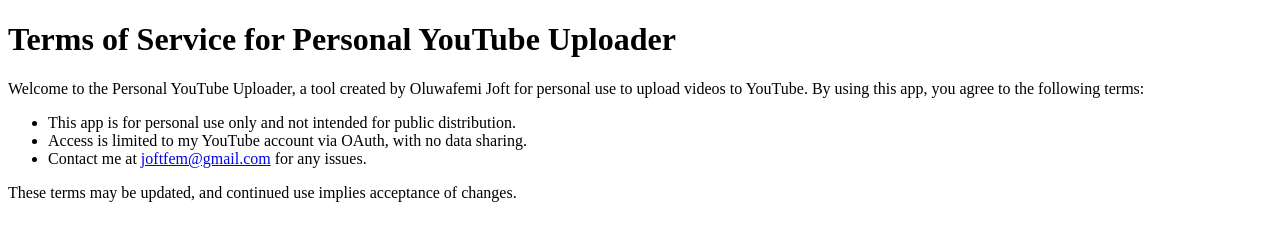
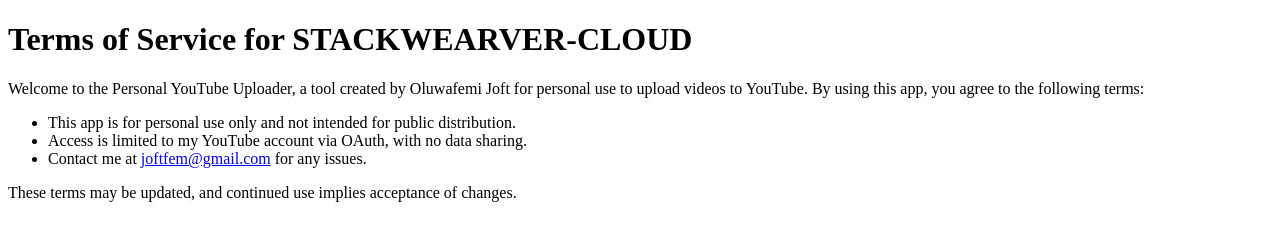
Before and after one commit to joftfem/joftfem.github.io, a plain HTML site: page terms.html in a window 1280 px wide. Drawn offline with Linux system fonts and the light colour scheme.

Commit message:
Update terms.html

```diff
--- a/terms.html
+++ b/terms.html
@@ -5,7 +5,7 @@
   <title>Terms of Service</title>
 </head>
 <body>
-  <h1>Terms of Service for Personal YouTube Uploader</h1>
+  <h1>Terms of Service for STACKWEARVER-CLOUD</h1>
   <p>Welcome to the Personal YouTube Uploader, a tool created by Oluwafemi Joft for personal use to upload videos to YouTube. By using this app, you agree to the following terms:</p>
   <ul>
     <li>This app is for personal use only and not intended for public distribution.</li>
```
